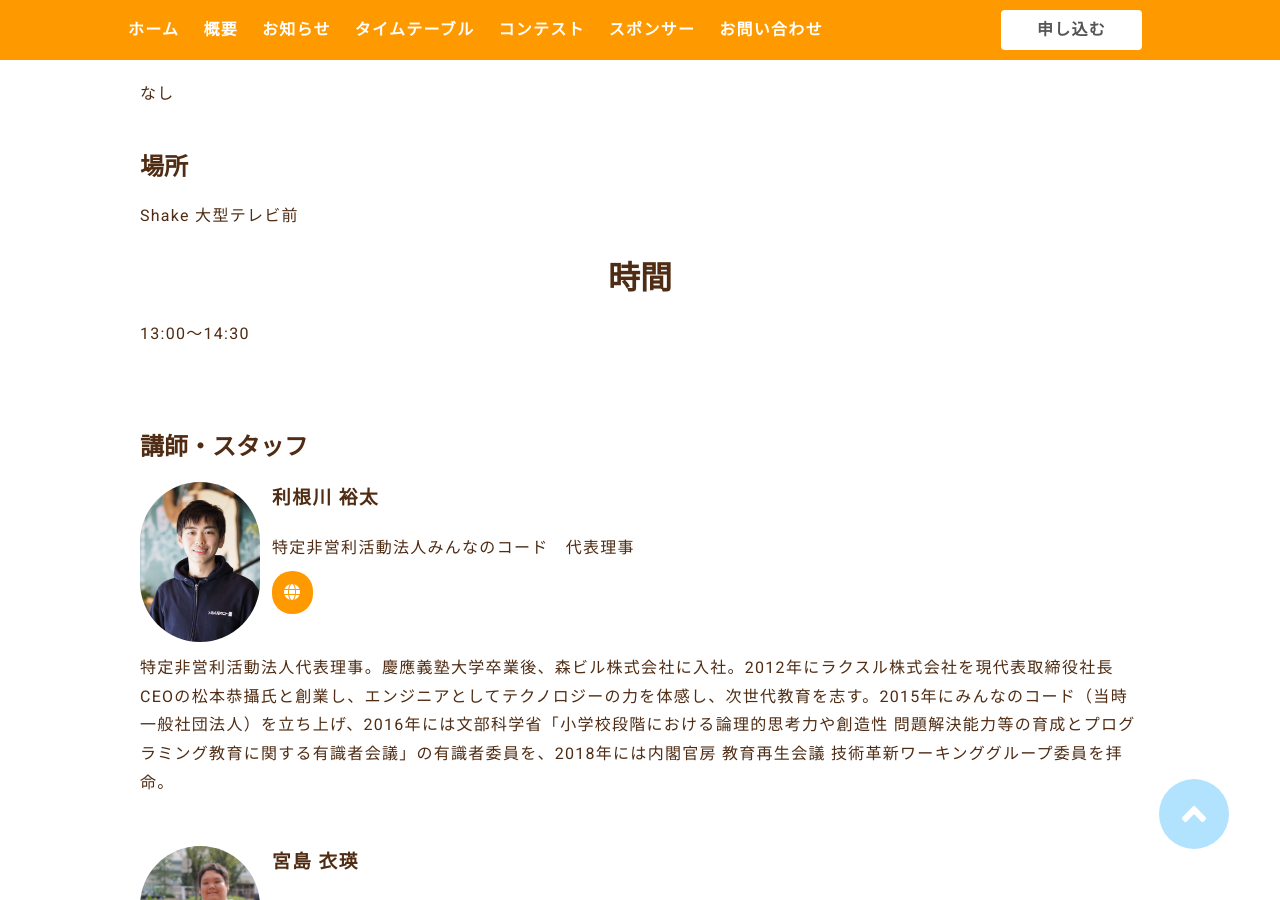
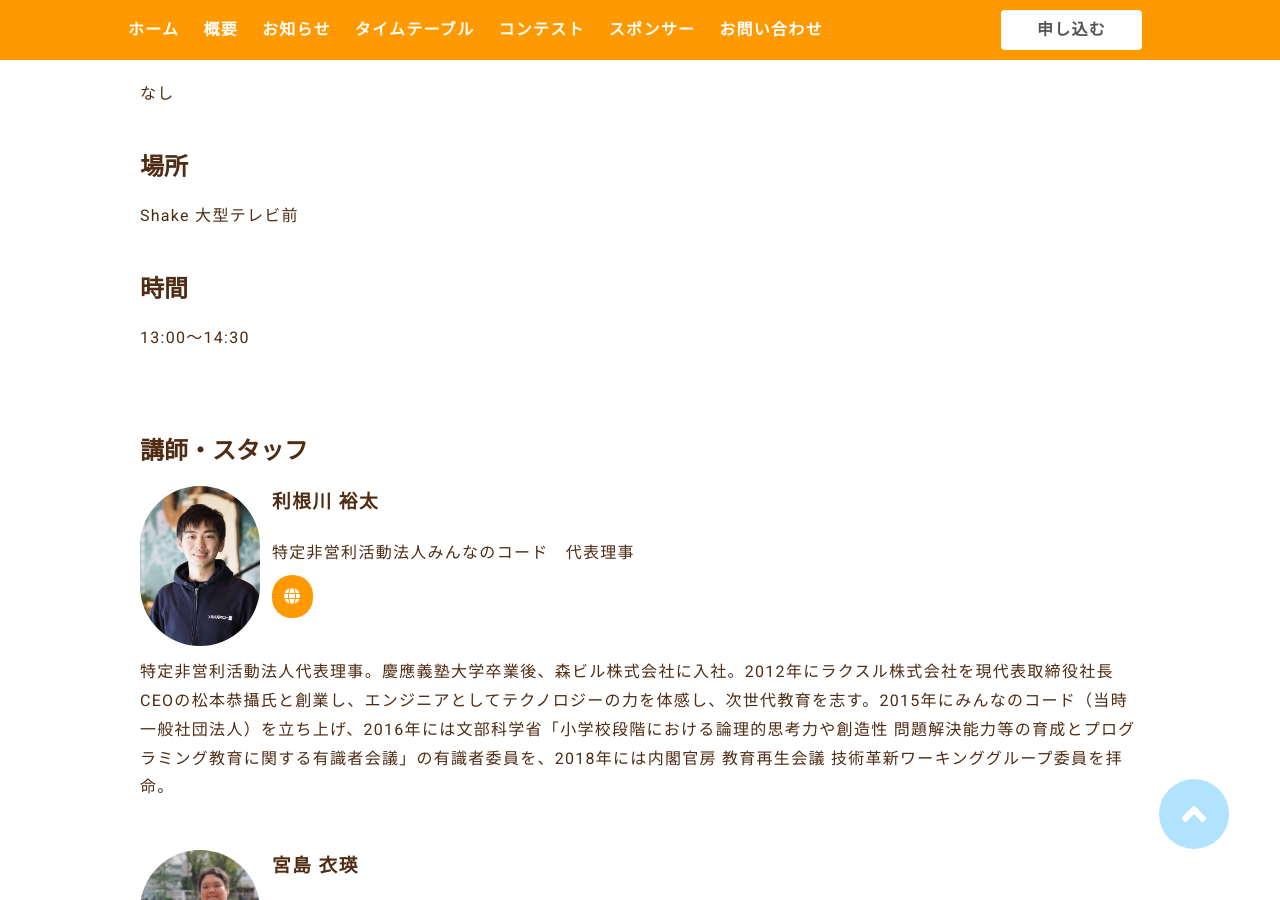
Before and after one commit to coderdojo-japan/dojocon2019.coderdojo.jp, a Jekyll site: the page built from _posts/workshop/2019-12-09-みんなのCoderDojo.md, in a window 1280 px wide and 900 px high, scrolled down 1298 px. Built offline with Jekyll 4.4.1, drawn with Linux system fonts in a browser that asks for light colours; nearby versions of some CDN libraries.

Commit message:
Fix typo

```diff
--- a/_posts/workshop/2019-12-09-みんなのCoderDojo.md
+++ b/_posts/workshop/2019-12-09-みんなのCoderDojo.md
@@ -25,5 +25,5 @@ speakers:
 ## 場所
 {{page.room}}
 
-# 時間
+## 時間
 13:00〜14:30
```
